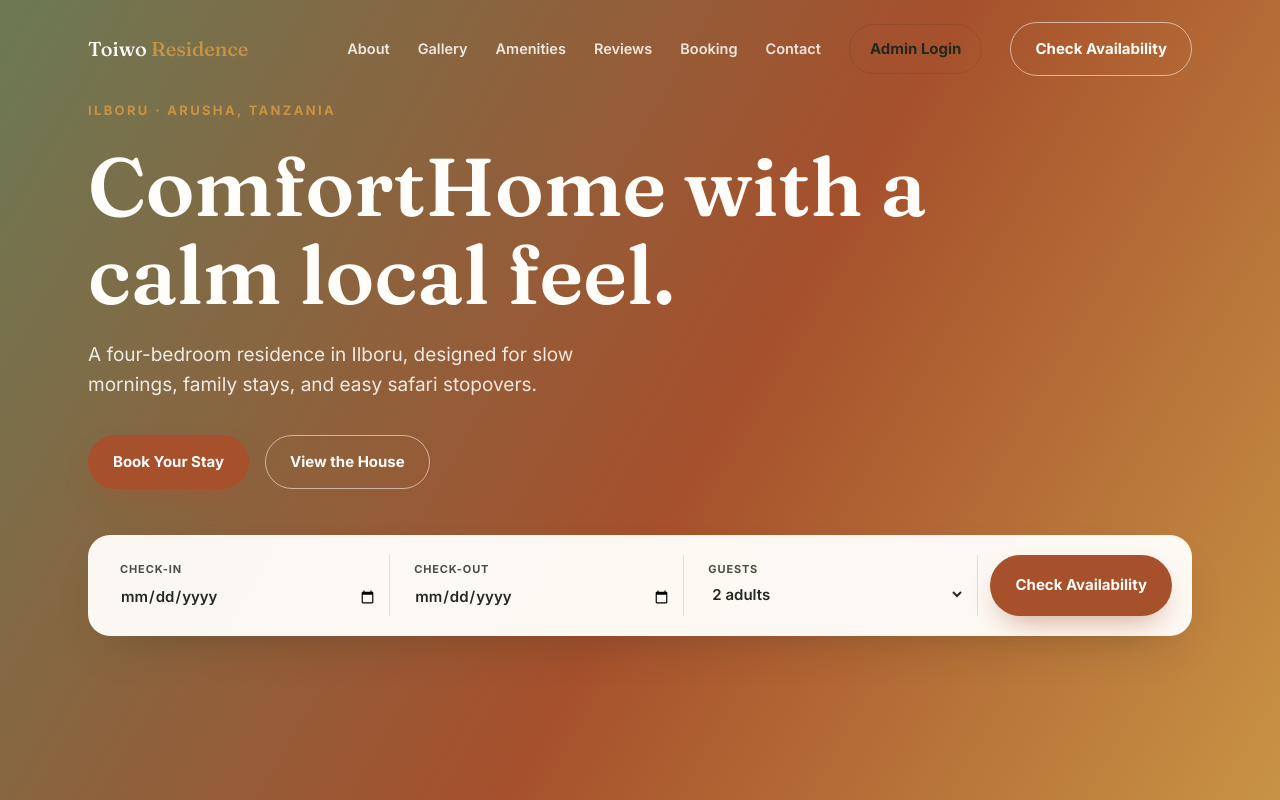
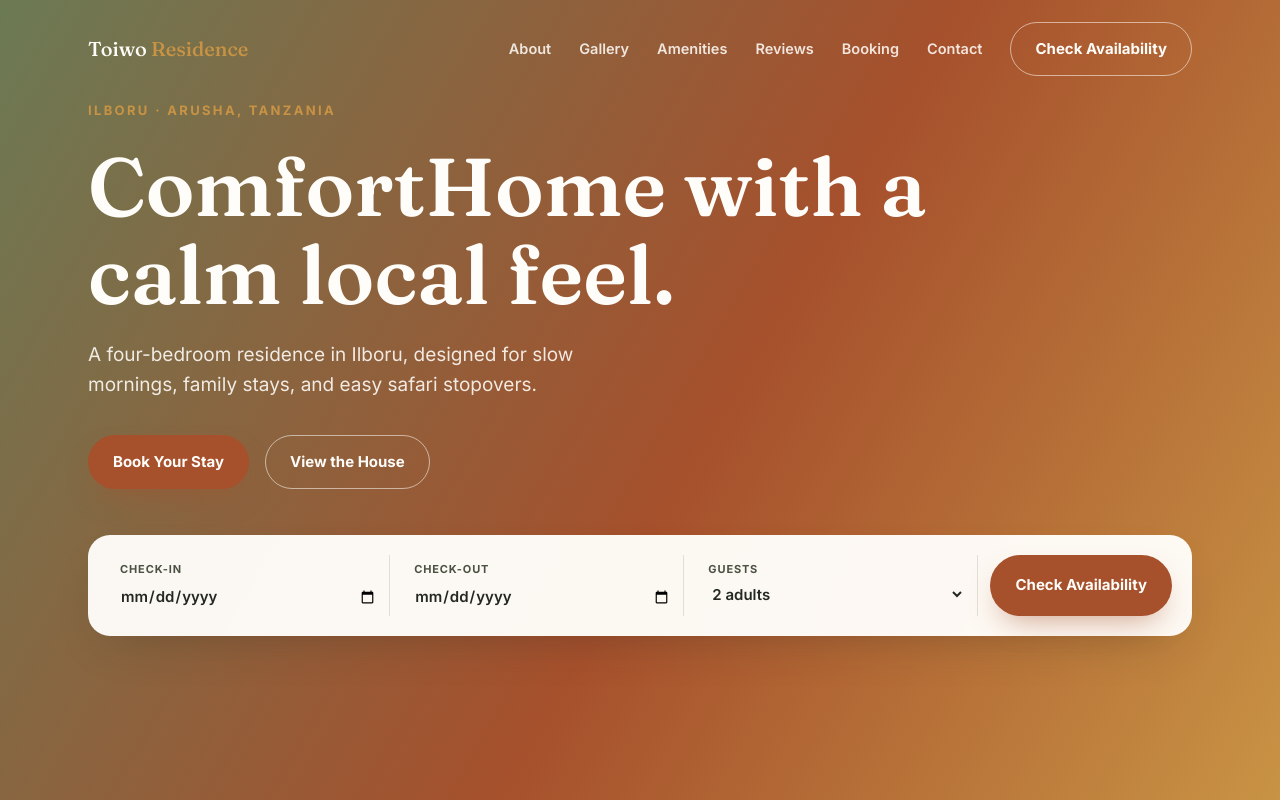
Before and after one commit to jermainelotto5-cyber/toiwo, a plain HTML site: page frontend/index.html in a window 1280 px wide. Shown: the top 800 px of the page. Drawn offline with nearby package versions, Linux system fonts and the light colour scheme.

Commit message:
Hide Admin link from public nav (admin accessible only at /admin.html)

```diff
--- a/frontend/index.html
+++ b/frontend/index.html
@@ -259,7 +259,6 @@
           <a href="#reviews">Reviews</a>
           <a href="#booking">Booking</a>
           <a href="#contact">Contact</a>
-          <a href="/admin.html" class="btn btn-outline" style="padding: 12px 20px;">Admin Login</a>
           <a class="btn btn-ghost" href="#booking">Check Availability</a>
         </nav>
         <button class="nav-toggle" id="navToggle" aria-label="Menu">
```
